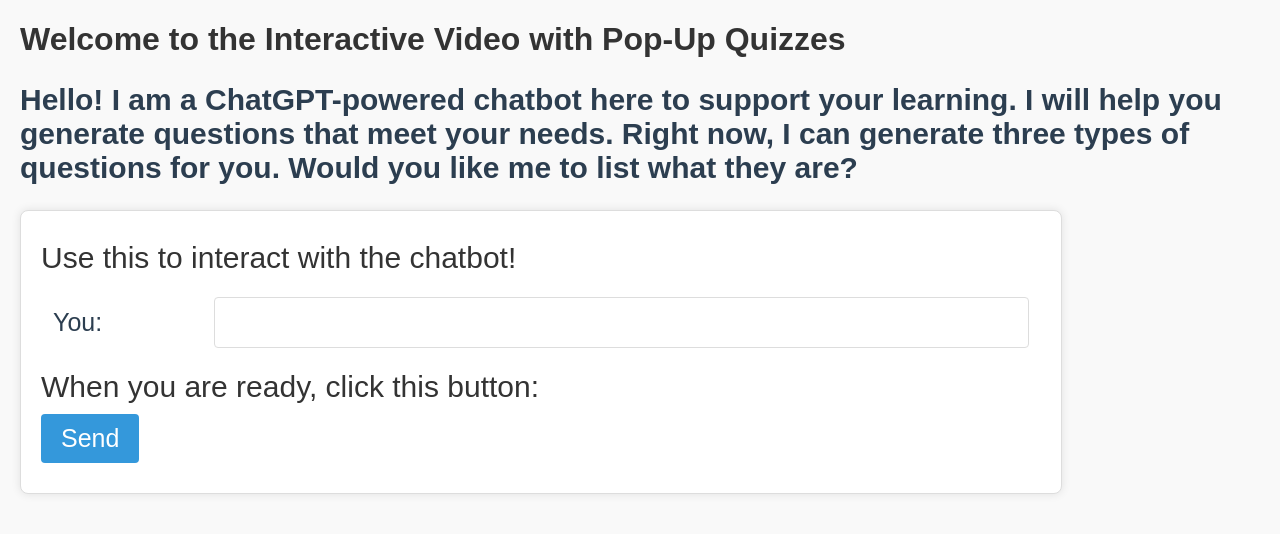
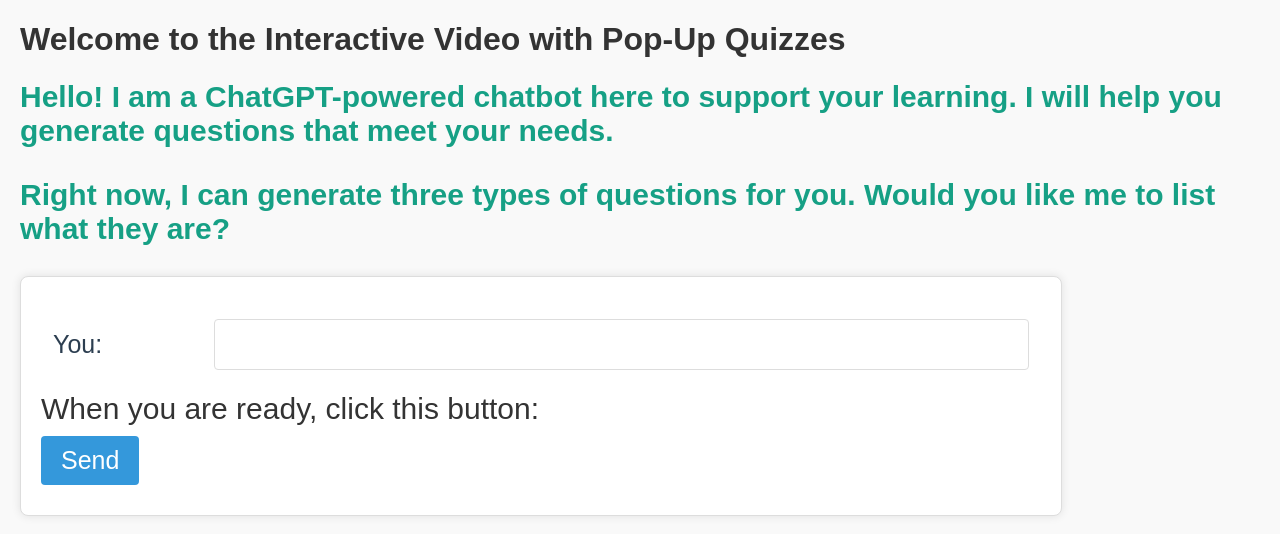
Before and after one commit to eccentric-horse/DeafLearning, a Flask app: page / in a window 1280 px wide. Shown: the top 534 px of the page. Run offline with Flask 3, Linux system fonts and the light colour scheme.

Commit message:
Minor change to interaction.html to hopefully made it a bit clearer to the participant on how to start.

```diff
--- a/templates/interaction.html
+++ b/templates/interaction.html
@@ -2,11 +2,11 @@
 
 {% block body %}
 
-<h2>Hello! I am a ChatGPT-powered chatbot here to support your learning. I will help you generate questions that meet your needs. Right now, I can generate three types of questions for you. Would you like me to list what they are?</h2>
+<h3>Hello! I am a ChatGPT-powered chatbot here to support your learning. I will help you generate questions that meet your needs.</h3>
+<h3>Right now, I can generate three types of questions for you. Would you like me to list what they are?</h3>
 
 <form method='POST' action='/ask'>
 <table>
-<p>Use this to interact with the chatbot!</p>
 <tr><td>You:</td><td><input name='input_string' type='TEXT' width='60'></td></tr>
 </table>
 <p>When you are ready, click this button:</p>
```
